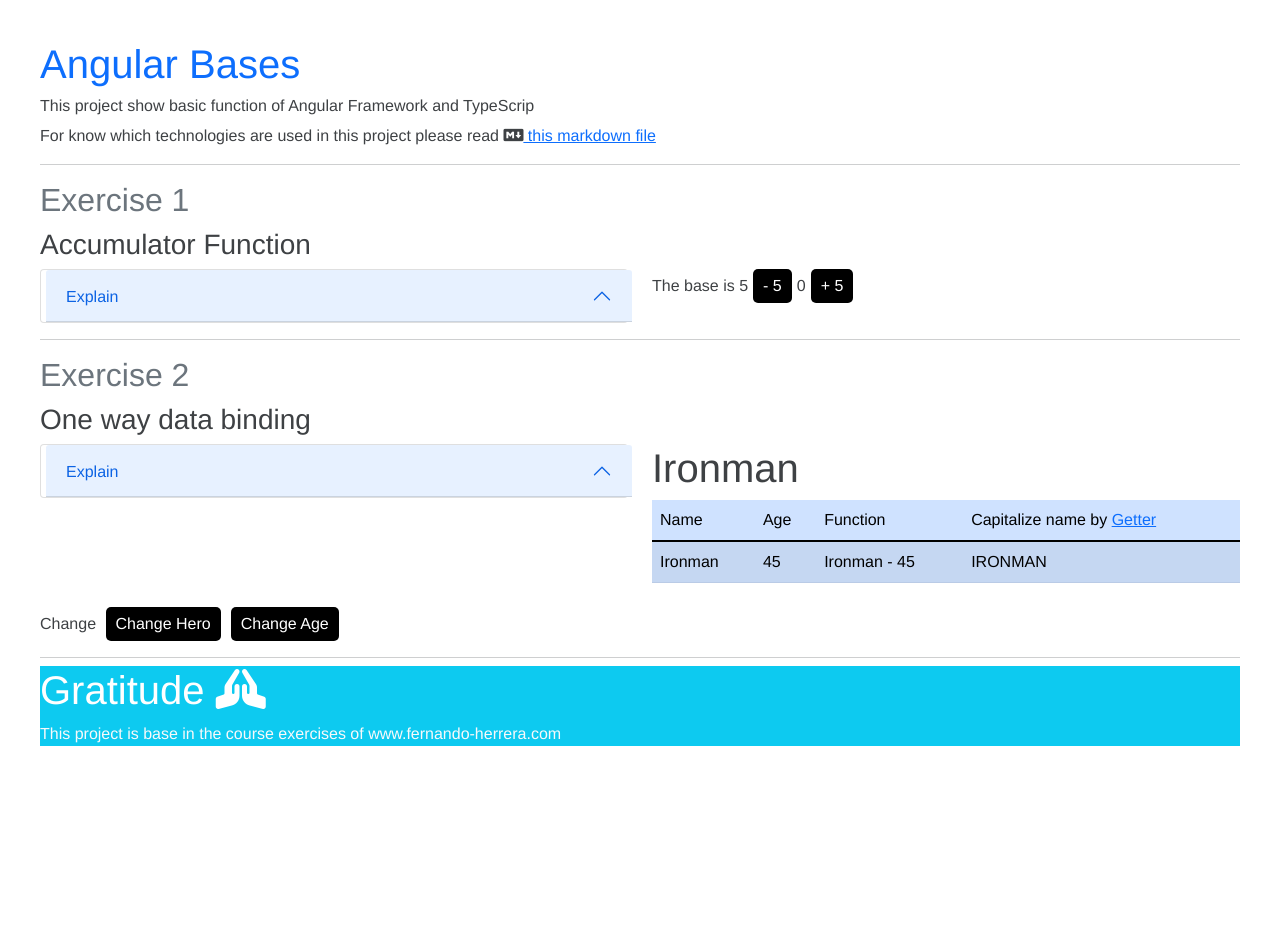
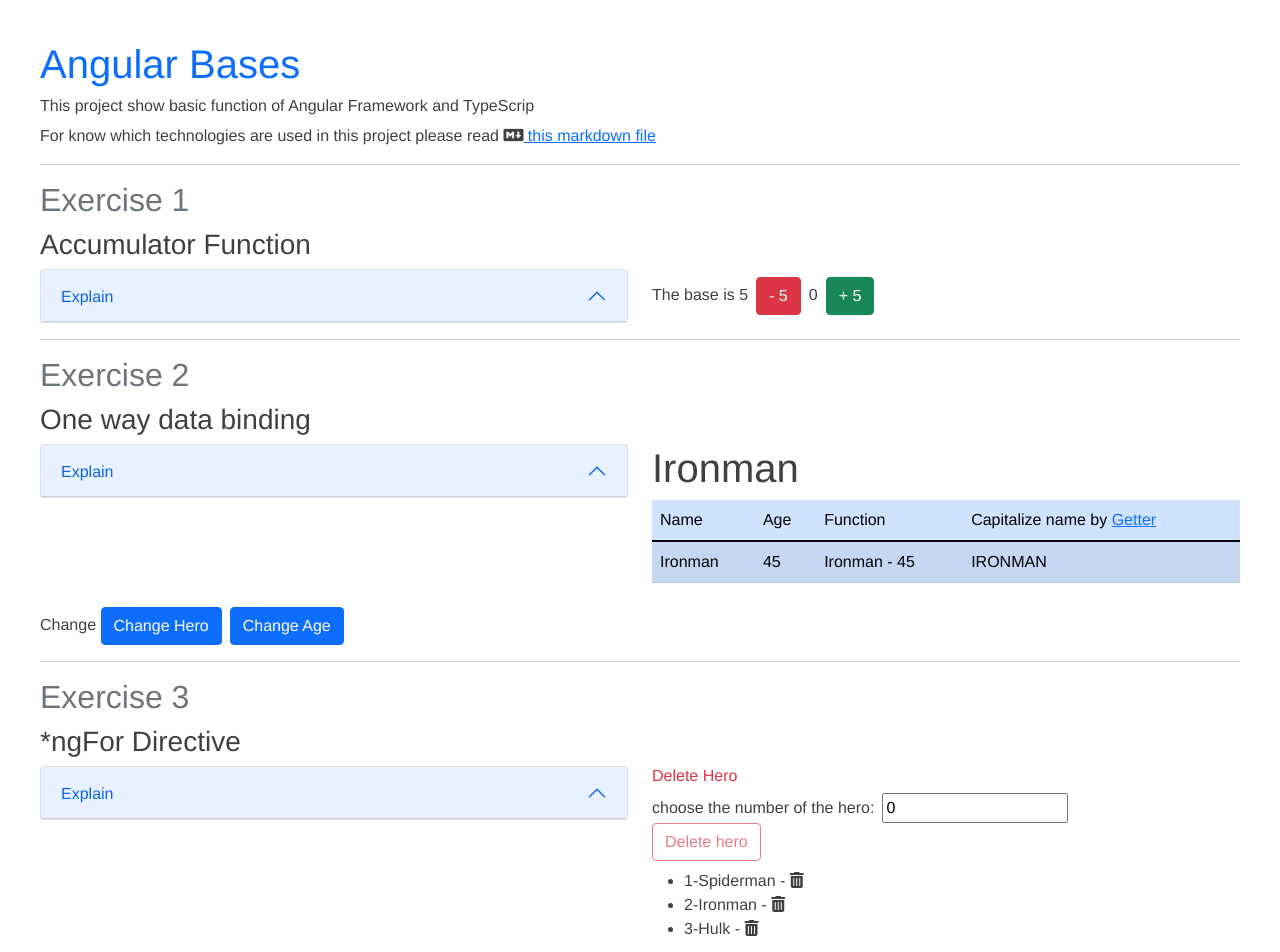
Before and after one commit to derwing/angular-bases, an Angular app: page / in a window 1280 px wide. Shown: the top 952 px of the page. Before the commit the page ends 800 px from the top, so only its background shows below. Built offline with nearby package versions, Linux system fonts and the light colour scheme.

Commit message:
Exercise 3 ngFor Directive

```diff
--- a/src/app/accumulator/accumulator.component.html
+++ b/src/app/accumulator/accumulator.component.html
@@ -19,7 +19,7 @@
     </div>
     <div class="col">
         <span>The base is <strong>{{base}}</strong> </span>
-        <button (click)="accumulator(-base)">- {{ base }}</button>
+        <button class="btn btn-danger m-2" (click)="accumulator(-base)">- {{ base }}</button>
         <span>{{number}}</span>
-        <button (click)="accumulator(base)">+ {{base}}</button>
+        <button class="btn btn-success m-2" (click)="accumulator(base)">+ {{base}}</button>
     </div>
--- a/src/app/app.component.html
+++ b/src/app/app.component.html
@@ -8,6 +8,9 @@
 <hr>
 <h2 class="text-secondary">Exercise 2</h2>
 <app-hero></app-hero>
+<hr>
+<h2 class="text-secondary">Exercise 3</h2>
+<app-list></app-list>
 <hr class="mb-2">
 <div class="bg-info">
     <h1 class="text-white">Gratitude <i class="fas fa-praying-hands"></i></h1>
--- a/src/app/app.module.ts
+++ b/src/app/app.module.ts
@@ -4,15 +4,19 @@ import { BrowserModule } from '@angular/platform-browser';
 import { AppComponent } from './app.component';
 import { AccumulatorComponent } from './accumulator/accumulator.component';
 import { HeroComponent } from './heroes/hero/hero.component';
+import { ListComponent } from './heroes/list/list.component';
+import { FormsModule } from '@angular/forms';
 
 @NgModule({
   declarations: [
     AppComponent,
     AccumulatorComponent,
-    HeroComponent
+    HeroComponent,
+    ListComponent
   ],
   imports: [
     BrowserModule,
+    FormsModule
   ],
   providers: [],
   bootstrap: [AppComponent]
--- a/src/app/heroes/hero/hero.component.html
+++ b/src/app/heroes/hero/hero.component.html
@@ -39,5 +39,5 @@
     </div>
 </div>
 <span>Change </span>
-<button (click)="changeName()">Change Hero</button>
-<button (click)="changeAge()">Change Age</button>
+<button class="btn btn-primary me-2" (click)="changeName()">Change Hero</button>
+<button class="btn btn-primary" (click)="changeAge()">Change Age</button>
--- /dev/null
+++ b/src/app/heroes/list/list.component.html
@@ -0,0 +1,34 @@
+<h3 class="text-tertiary">*ngFor Directive</h3>
+<div class="row">
+    <div class="col">
+        <div class="accordion" id="accordionPanelsStayOpenExample">
+            <div class="accordion-item">
+                <h2 class="accordion-header" id="panelsStayOpen-headingThree">
+                    <button class="accordion-button" type="button" data-bs-toggle="collapse" data-bs-target="#panelsStayOpen-collapseThree" aria-expanded="true" aria-controls="panelsStayOpen-collapseThree">Explain</button>
+                </h2>
+                <div id="panelsStayOpen-collapseThree" class="accordion-collapse collapse" aria-labelledby="panelsStayOpen-headingThree">
+                    <div class="accordion-body">
+                        <p>This exercise show how you can use an <a href="https://angular.io/api/common/NgForOf">*ngFor directive </a> in html template for show the content in an array</p>
+                        <pre class="text-end"> <code>*ngFor="let item of list; let i = index" </code> </pre>
+                        <p>Thanks to one way data binding you can see the change in real times, and thanks to *ngIf directive you can hide controls if you don't need them</p>
+                    </div>
+                </div>
+            </div>
+        </div>
+    </div>
+    <div class="col">
+        <div class="mb-2" *ngIf="heroes.length > 0">
+            <h6 class="text-danger">Delete Hero</h6>
+            <label for="indexHero">choose the number of the hero: </label>
+            <input class="ms-2" type="number" name="indexHero" id="indexHero" [(ngModel)]="indexHero">
+            <br>
+            <button class="btn btn-outline-danger" (click)="deleteHero(indexHero - 1)" [disabled]="indexHero < 1">Delete hero</button>
+            <br>
+            <p class="text-danger mt-1" *ngIf="deletedHero">Hero deleted {{ deletedHero}}</p>
+        </div>
+        <ul>
+            <li *ngFor="let hero of heroes; let i = index">{{i+1}}-{{hero}} - <span (click)="deleteHero(i)"><i class="fa fa-trash" aria-hidden="true"></i></span>
+            </li>
+        </ul>
+    </div>
+</div>
--- /dev/null
+++ b/src/app/heroes/list/list.component.ts
@@ -0,0 +1,16 @@
+import { Component, OnInit } from '@angular/core';
+
+@Component({
+  selector: 'app-list',
+  templateUrl: './list.component.html'
+})
+export class ListComponent {
+  indexHero: number = 0;
+  deletedHero: string = '';
+  heroes: string[] = ['Spiderman', 'Ironman', 'Hulk']
+
+  deleteHero(i: number){
+      this.deletedHero = this.heroes[i];
+      this.heroes.splice(i, 1);
+  }
+}
--- a/src/styles.css
+++ b/src/styles.css
@@ -15,25 +15,6 @@ dd {
     font-weight: bold;
 }
 
-button {
-    background-color: black;
-    border-radius: 5px;
-    border: 0px;
-    color: white;
-    cursor: pointer;
-    margin-right: 5px;
-    margin-left: 5px;
-    padding: 5px 10px;
-}
-
-button:hover {
-    background-color: #3e4144;
-}
-
-button:focus {
-    outline: none;
-}
-
 .p-1 {
     padding: 1px;
 }
```
